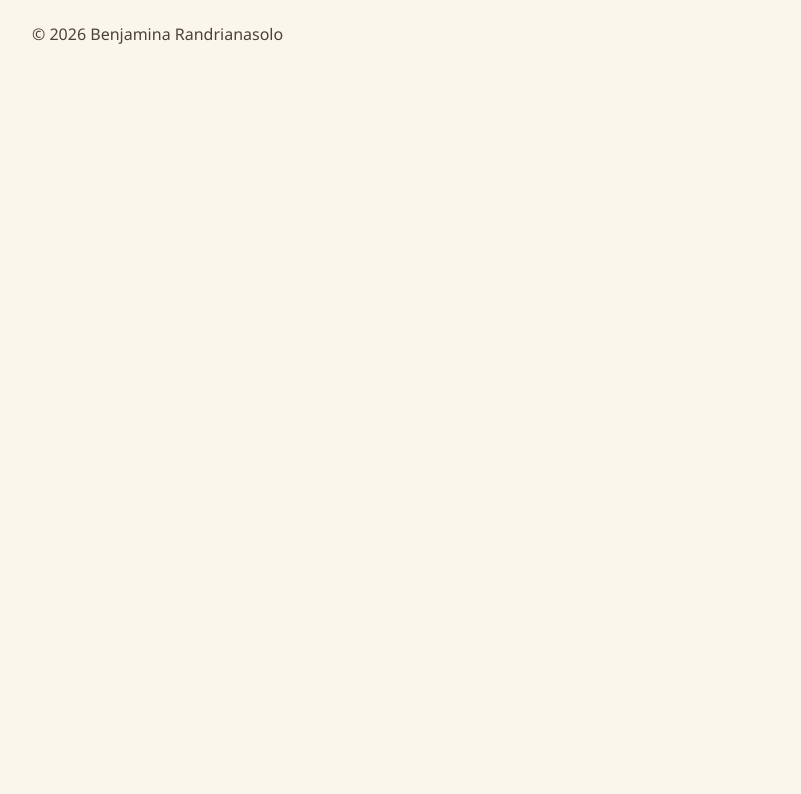
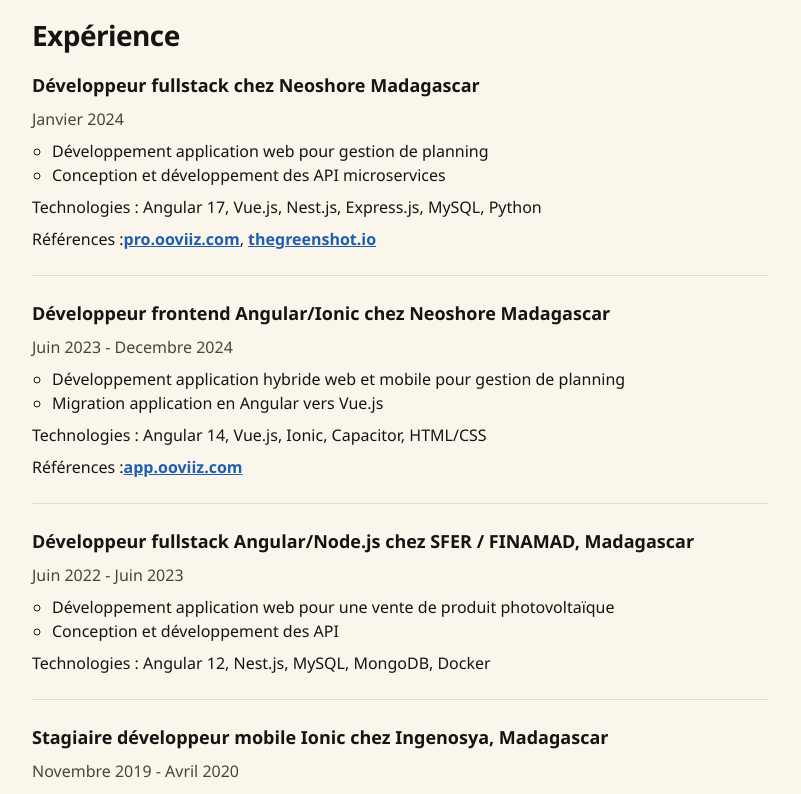
Before and after one commit to minawk/portfolio-ng, an Angular app: page / in a window 1280 px wide. Shown: the part 920-1714 px from the top of the page, without its empty margins (0-801 px from the left). Before the commit the page ends 998 px from the top, so only its background shows below. Built offline with nearby package versions, Linux system fonts and the light colour scheme.

Commit message:
Add experience blocs

```diff
--- /dev/null
+++ b/src/app/blocs/experience/experience.html
@@ -0,0 +1,96 @@
+<section class="experience" id="experience">
+  <h2 i18n="@@experienceTitle">Expérience</h2>
+  <ul>
+    <li>
+      <h3 i18n="@@experienceNeoshoreFullstackTitle">
+        Développeur fullstack chez Neoshore Madagascar
+      </h3>
+      <p class="period" i18n="@@experienceNeoshoreFullstackPeriod">Janvier 2024</p>
+      <ul>
+        <li i18n="@@experienceNeoshoreFullstackPlanning">
+          Développement application web pour gestion de planning
+        </li>
+        <li i18n="@@experienceNeoshoreFullstackApi">
+          Conception et développement des API microservices
+        </li>
+      </ul>
+      <p>
+        <span i18n="@@experienceTechnologies">Technologies :</span>
+        Angular 17, Vue.js, Nest.js, Express.js, MySQL, Python
+      </p>
+      <p>
+        <span i18n="@@experienceReferences">Références :</span>
+        <a href="https://pro.ooviiz.com">pro.ooviiz.com</a>,
+        <a href="https://thegreenshot.io">thegreenshot.io</a>
+      </p>
+    </li>
+    <li>
+      <h3 i18n="@@experienceNeoshoreFrontendTitle">
+        Développeur frontend Angular/Ionic chez Neoshore Madagascar
+      </h3>
+      <p class="period" i18n="@@experienceNeoshoreFrontendPeriod">Juin 2023 - Decembre 2024</p>
+      <ul>
+        <li i18n="@@experienceNeoshoreFrontendApp">
+          Développement application hybride web et mobile pour gestion de planning
+        </li>
+        <li i18n="@@experienceNeoshoreFrontendMigration">
+          Migration application en Angular vers Vue.js
+        </li>
+      </ul>
+      <p>
+        <span i18n="@@experienceTechnologies">Technologies :</span>
+        Angular 14, Vue.js, Ionic, Capacitor, HTML/CSS
+      </p>
+      <p>
+        <span i18n="@@experienceReferences">Références :</span>
+        <a href="https://app.ooviiz.com">app.ooviiz.com</a>
+      </p>
+    </li>
+    <li>
+      <h3 i18n="@@experienceSferTitle">
+        Développeur fullstack Angular/Node.js chez SFER / FINAMAD, Madagascar
+      </h3>
+      <p class="period" i18n="@@experienceSferPeriod">Juin 2022 - Juin 2023</p>
+      <ul>
+        <li i18n="@@experienceSferSales">
+          Développement application web pour une vente de produit photovoltaïque
+        </li>
+        <li i18n="@@experienceSferApi">Conception et développement des API</li>
+      </ul>
+      <p>
+        <span i18n="@@experienceTechnologies">Technologies :</span>
+        Angular 12, Nest.js, MySQL, MongoDB, Docker
+      </p>
+    </li>
+    <li>
+      <h3 i18n="@@experienceIngenosyaTitle">
+        Stagiaire développeur mobile Ionic chez Ingenosya, Madagascar
+      </h3>
+      <p class="period" i18n="@@experienceIngenosyaPeriod">Novembre 2019 - Avril 2020</p>
+      <ul>
+        <li i18n="@@experienceIngenosyaApp">
+          Développement application mobile pour une gestion de station service
+        </li>
+      </ul>
+      <p>
+        <span i18n="@@experienceTechnologies">Technologies :</span>
+        Angular 8, Ionic, Cordova, Android Framework
+      </p>
+    </li>
+    <li>
+      <h3 i18n="@@experienceBionexxTitle">
+        Stagiaire développeur chez Bionexx Fianarantsoa, Madagascar
+      </h3>
+      <p class="period" i18n="@@experienceBionexxPeriod">Novembre 2018 - Janvier 2019</p>
+      <ul>
+        <li i18n="@@experienceBionexxApp">
+          Développement application web et mobile de gestion de stock
+        </li>
+      </ul>
+      <p>
+        <span i18n="@@experienceTechnologies">Technologies :</span>
+        Node.js, MySQL, Vue.js, React Native
+      </p>
+    </li>
+  </ul>
+</section>
--- /dev/null
+++ b/src/app/blocs/experience/experience.scss
@@ -0,0 +1,70 @@
+@use 'mixins' as *;
+
+.experience {
+  display: flex;
+  flex-direction: column;
+  align-items: flex-start;
+  gap: 1rem;
+  max-width: 46rem;
+  margin-top: 3.5rem;
+
+  @include screen(768px) {
+    margin-top: 5rem;
+  }
+
+  h2 {
+    margin: 0;
+    font-size: 1.375rem;
+    font-weight: 700;
+    letter-spacing: -0.02em;
+
+    @include screen(768px) {
+      font-size: 1.75rem;
+    }
+  }
+
+  h3 {
+    margin: 0;
+    font-size: 1.125rem;
+    font-weight: 700;
+  }
+
+  p {
+    margin: 0;
+  }
+
+  a {
+    color: var(--color-accent);
+    font-weight: 700;
+  }
+
+  > ul {
+    display: flex;
+    flex-direction: column;
+    gap: 1.5rem;
+    width: 100%;
+    margin: 0;
+    padding: 0;
+    list-style: none;
+
+    > li {
+      display: flex;
+      flex-direction: column;
+      gap: 0.5rem;
+    }
+
+    > li + li {
+      padding-top: 1.5rem;
+      border-top: 1px solid color-mix(in srgb, var(--color-text) 12%, transparent);
+    }
+
+    ul {
+      margin: 0;
+      padding-left: 1.25rem;
+    }
+  }
+
+  .period {
+    color: var(--color-text-muted);
+  }
+}
--- /dev/null
+++ b/src/app/blocs/experience/experience.ts
@@ -0,0 +1,8 @@
+import { Component } from '@angular/core';
+
+@Component({
+  selector: 'app-experience',
+  templateUrl: './experience.html',
+  styleUrl: './experience.scss',
+})
+export class Experience {}
--- a/src/app/pages/home/home-page.html
+++ b/src/app/pages/home/home-page.html
@@ -1,6 +1,7 @@
 <app-hero />
 <app-about />
 <app-skills />
+<app-experience />
 @for (sectionId of sectionIds; track sectionId) {
   <div [id]="sectionId"></div>
 }
--- a/src/app/pages/home/home-page.ts
+++ b/src/app/pages/home/home-page.ts
@@ -1,14 +1,15 @@
 import { Component } from '@angular/core';
 import { About } from '../../blocs/about/about';
+import { Experience } from '../../blocs/experience/experience';
 import { Hero } from '../../blocs/hero/hero';
 import { Skills } from '../../blocs/skills/skills';
 
 @Component({
-  imports: [Hero, About, Skills],
+  imports: [Hero, About, Skills, Experience],
   selector: 'app-home-page',
   templateUrl: './home-page.html',
   styleUrl: './home-page.scss',
 })
 export class HomePage {
-  protected readonly sectionIds = ['experience', 'education', 'projects', 'langues', 'contact'];
+  protected readonly sectionIds = ['education', 'projects', 'langues', 'contact'];
 }
```
Also changed, not shown: 2 other files (tests, documents, lock files or other folders).
